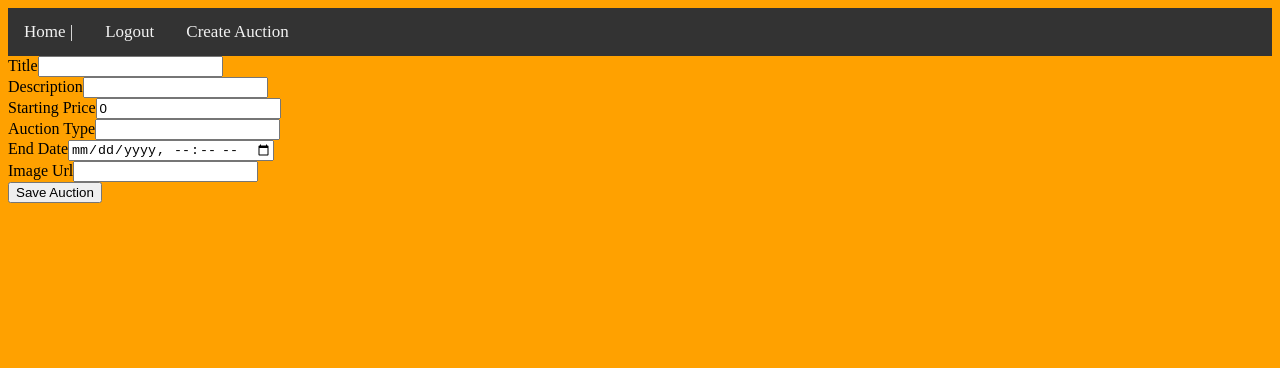
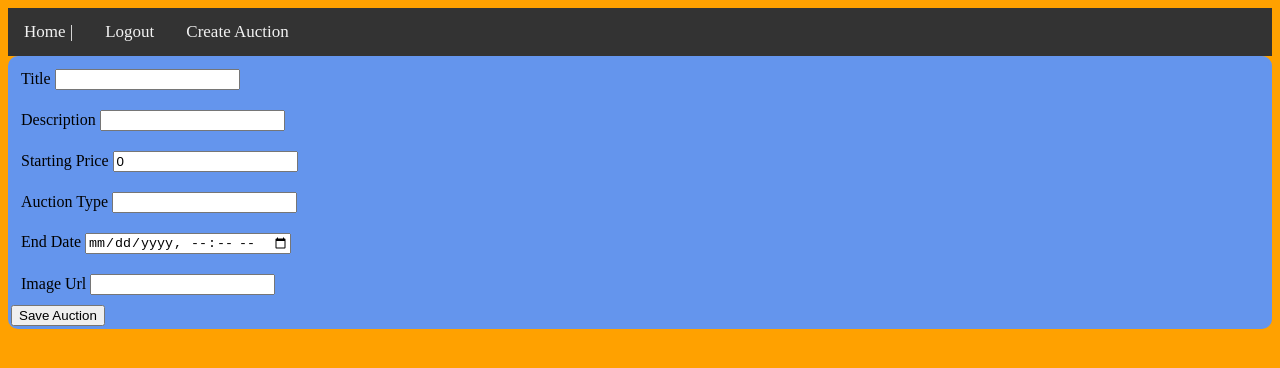
Before and after one commit to Lutsockr/Final-Capstone, a Vue app in the folder vue/: page /create in a window 1280 px wide. Shown: the top 368 px of the page. Built offline with nearby package versions, Linux system fonts and the light colour scheme; sample sign-in values are in the browser's storage.

Commit message:
style create

```diff
--- a/vue/src/components/CreateAuction.vue
+++ b/vue/src/components/CreateAuction.vue
@@ -1,27 +1,27 @@
 <template>
   <form v-on:submit.prevent>
     <div class="field">
-      <label for="title">Title</label>
+      <label for="title">Title </label>
       <input type="text" name="title" v-model="auction.title" />
     </div>
     <div class="field">
-      <label for="description">Description</label>
+      <label for="description">Description </label>
       <input type="text" name="description" v-model="auction.description" />
     </div>
     <div class="field">
-      <label for="startingPrice">Starting Price</label>
+      <label for="startingPrice">Starting Price </label>
       <input type="text" name="startingPrice" v-model="auction.startingPrice" />
     </div>
     <div class="field">
-      <label for="auctionType">Auction Type</label>
+      <label for="auctionType">Auction Type </label>
       <input type="text" name="typeId" v-model="auction.auctionType.id" />
     </div>
     <div class="field">
-      <label for="endDate">End Date</label>
+      <label for="endDate">End Date </label>
       <input type="datetime-local" name="endDate" v-model="auction.endDate" />
     </div>
     <div class="field">
-      <label for="imagePath">Image Url</label>
+      <label for="imagePath">Image Url </label>
       <input type="url" name="imagePath" v-model="auction.imagePath" />
     </div>
     <div class="actions">
@@ -60,3 +60,15 @@ export default {
   }
 };
 </script>
+<style>
+div.field{
+  padding: 10px;
+}
+form{
+  justify-content: center;
+  border-color: cornflowerblue;
+  border-radius: 10px;
+  border-style: solid;
+  background-color: cornflowerblue;
+}
+</style>
```
